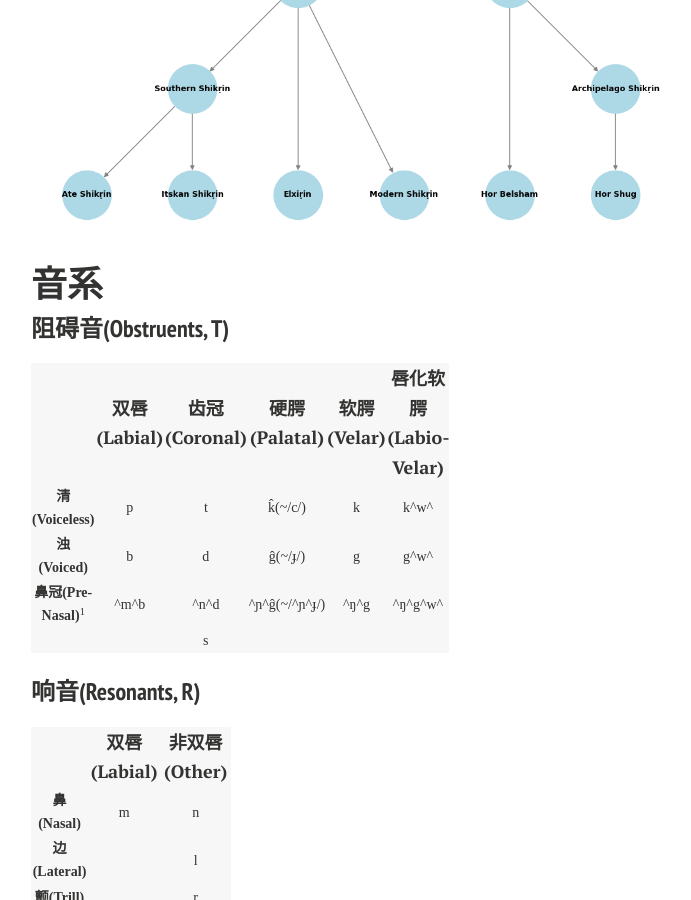
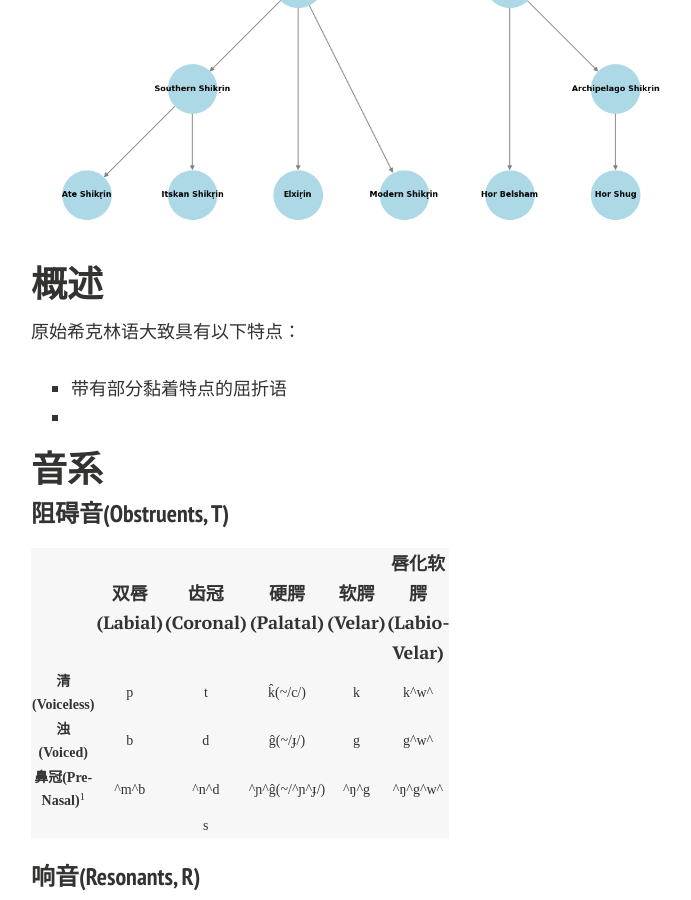
Before and after one commit to Kinnuch/kinnuch.github.io, a Jekyll site: the page built from laim/Proto-Shikṛin.md, in a window 1280 px wide and 900 px high, scrolled down 2529 px. Shown: the whole window, without its empty margins (289-980 px from the left). Built offline with Jekyll 4.4.1, drawn with Linux system fonts in a browser that asks for light colours; nearby versions of some CDN libraries; comment, search, counter and statistics services are not loaded; a style sheet for code colours, icons or effects is not loaded; some of the changed text lies outside the part shown.

Commit message:
Update Proto-Shikṛin.md

```diff
--- a/laim/Proto-Shikṛin.md
+++ b/laim/Proto-Shikṛin.md
@@ -33,6 +33,13 @@
 ## 演化树
 
 ![Shikṛin Evolution](https://kinnuch.github.io/laim/shikrin.assets/ShikrinEvolution.png)
+
+## 概述
+
+原始希克林语大致具有以下特点：
+
+- 带有部分黏着特点的屈折语
+-
 
 ## 音系
 
@@ -856,11 +867,13 @@
 | ɪꜰ-exist-3ꜱɢ.ɢᴅ-ᴇᴠ-ꜱᴛᴇᴍ-ɴꜰᴄꜱ white-thread-ꜱᴛᴇᴍ-ᴄᴏᴍ ɪɴᴛꜱ-closure-ꜱᴛᴇᴍ-ᴀᴄᴄ.ꜱɢ ɪɴᴠ-protect-ꜱᴛᴇᴍ-ᴏʙʟɢ. |
 |                  希克林人应当保护这座城市。                  |
 
-#### 7. 派生
+## 句法
 
-“”
+#### 1. 基本语序
 
-#### 8. 句法
+##### 句子
+
+原始希克林语的基本语序是VSO。
 
 [^1]: 为了方便记录，实际上词根中往往以.MB, .ND, .NĜ, .NG, .NGW.的形式记录前鼻冠音
 [^2]: 每个单元音都有其长音变体，以类似ā的形式标注
```
Also changed, not shown: other parts of laim/Proto-Shikṛin.md (+4 -0 lines).
